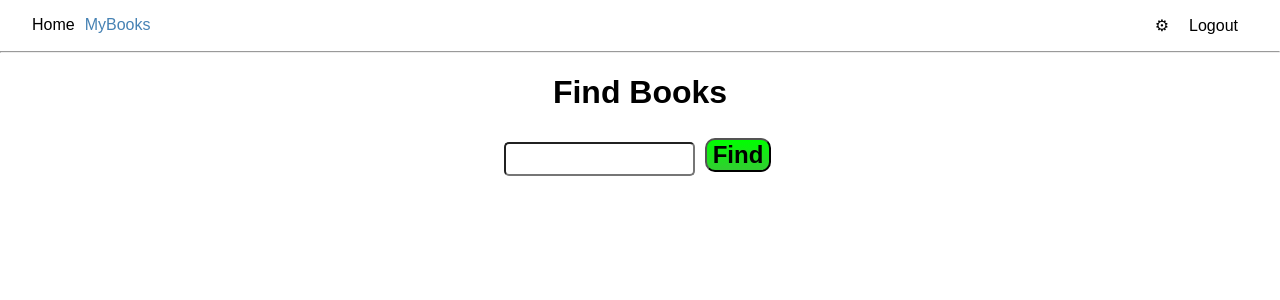
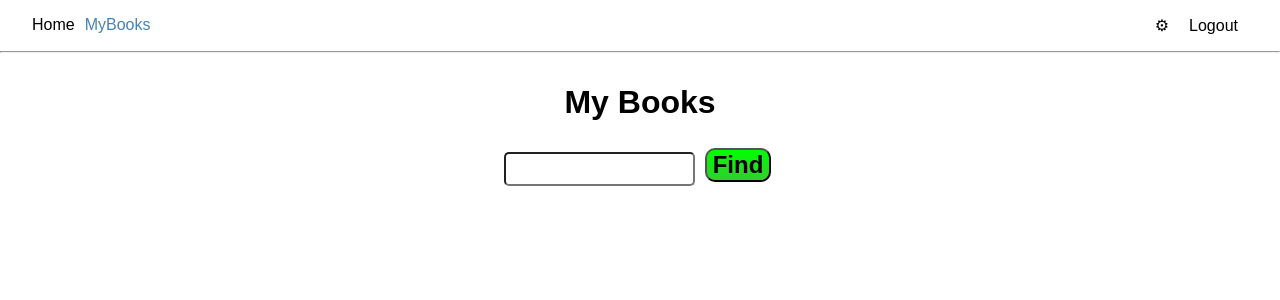
Before and after one commit to nikrb/fcc-books, a React (Create React App) app in the folder client/: page /mybooks in a window 1280 px wide. Shown: the top 300 px of the page. Built offline with nearby package versions, Linux system fonts and the light colour scheme; sample sign-in values are in the browser's storage.

Commit message:
refactor books

```diff
--- a/client/src/App.js
+++ b/client/src/App.js
@@ -5,7 +5,7 @@ import HomePage from './containers/HomePage';
 import LoginPage from './containers/LoginPage';
 import SignupPage from './containers/SignupPage';
 import SettingsPage from './containers/SettingsPage';
-import BookPage from './containers/BookPage';
+import MyBooksPage from './containers/MyBooksPage';
 import Auth from './modules/Auth';
 
 export default class App extends Component {
@@ -67,7 +67,7 @@ export default class App extends Component {
                 <LoginPage {...props} onLogin={this.login} />} />
             <Route path="/signup" component={SignupPage} />
             <AuthRoute path="/settings" component={SettingsPage} />
-            <AuthRoute path="/mybooks" component={BookPage} />
+            <AuthRoute path="/mybooks" component={MyBooksPage} />
             <Route path="*" render={props => <Redirect to='/' {...props} /> } />
           </Switch>
         </div>
--- /dev/null
+++ b/client/src/components/book/BookGrid.js
@@ -0,0 +1,21 @@
+import React from 'react';
+import BookCover from './BookCover';
+
+export default class BookGrid extends React.Component {
+  render = () => {
+    const book_covers = this.props.books.map( (b,i) => {
+      return <BookCover key={i} data={b} onSelectBook={this.props.onSelectBook}/>;
+    });
+    const book_grid = {
+      display: "flex",
+      flexDirection: "row",
+      justifyContent: "space-between",
+      flexWrap: "wrap"
+    };
+    return (
+      <div style={book_grid}>
+        {book_covers}
+      </div>
+    );
+  };
+};
--- /dev/null
+++ b/client/src/components/book/BookSearch.js
@@ -0,0 +1,13 @@
+import React from 'react';
+
+export default class BookSearch extends React.Component {
+  render = () => {
+    return (
+      <div>
+        <input type="text" value={this.props.book_title}
+          onChange={this.props.onBookTitleChange}/>
+        <button type="button" onClick={this.props.onFindBook} >Find</button>
+      </div>
+    );
+  };
+}
--- /dev/null
+++ b/client/src/components/book/index.js
@@ -0,0 +1,5 @@
+import BookCover from './BookCover';
+import BookGrid from './BookGrid';
+import BookSearch from './BookSearch';
+
+export {BookCover, BookGrid, BookSearch};
--- a/client/src/containers/BookPage.js
+++ /dev/null
@@ -1,49 +0,0 @@
-import React from 'react';
-import BookActions from './BookActions';
-import BookCover from '../components/BookCover';
-
-export default class BookPage extends React.Component {
-  state = {
-    books: [],
-    book_title: ""
-  };
-  onBookTitleChange = (e) => {
-    this.setState( {book_title: e.target.value});
-  };
-  onFindBook = (e) => {
-    BookActions.findBook( {title: this.state.book_title})
-    .then( (response) => {
-      this.setState( {books: [...this.state.books, ...response]});
-    });
-  };
-  onSelectBook = (book) => {
-    console.log( "book cover selected:", book);
-  };
-
-  render = () => {
-    const book_covers = this.state.books.map( (b,i) => {
-      return <BookCover key={i} data={b} onSelectBook={this.onSelectBook}/>;
-    });
-    const book_grid = {
-      display: "flex",
-      flexDirection: "row",
-      justifyContent: "space-between",
-      flexWrap: "wrap"
-    };
-    return (
-      <div>
-        <div style={{textAlign:"center"}}>
-          <h1>Find Books</h1>
-          <div>
-            <input type="text" value={this.state.book_title}
-              onChange={this.onBookTitleChange}/>
-            <button type="button" onClick={this.onFindBook} >Find</button>
-          </div>
-        </div>
-        <div style={book_grid}>
-          {book_covers}
-        </div>
-      </div>
-    );
-  };
-}
--- /dev/null
+++ b/client/src/containers/MyBooksPage.js
@@ -0,0 +1,40 @@
+import React from 'react';
+import {BookSearch,BookGrid} from '../components/book';
+import BookActions from './BookActions';
+
+export default class MyBooksPage extends React.Component {
+  state = {
+    books: [],
+    book_title: ""
+  };
+  onBookTitleChange = (e) => {
+    this.setState( {book_title: e.target.value});
+  };
+  onFindBook = (e) => {
+    BookActions.findBook( {title: this.state.book_title})
+    .then( (response) => {
+      this.setState( {books: [...this.state.books, ...response]});
+    });
+  };
+  onSelectBook = (book) => {
+    console.log( "book cover selected:", book);
+  };
+  render = () => {
+    const wrapper = {
+      margin: "10px",
+      display: "flex",
+      flexDirection: "column",
+      justifyContent: "center",
+      alignItems: "center"
+    };
+    return (
+      <div style={wrapper}>
+        <h1>My Books</h1>
+        <BookSearch book_title={this.state.book_title}
+          onBookTitleChange={this.onBookTitleChange}
+          onFindBook={this.onFindBook}/>
+        <BookGrid books={this.state.books} onSelectBook={this.onSelectBook}/>
+      </div>
+    );
+  };
+}
```
Also changed, not shown: client/src/components/book/BookCover.js (renamed from client/src/components/BookCover.js).
